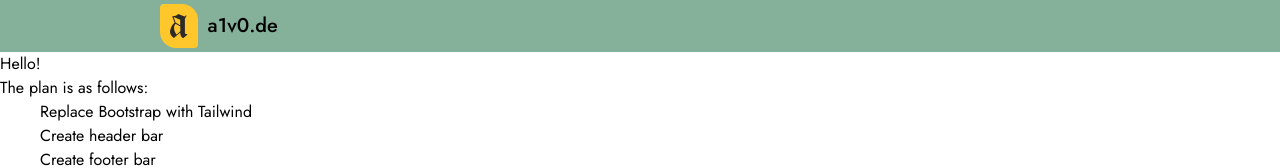
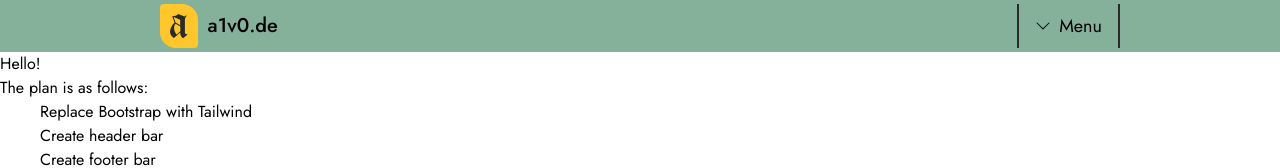
Before and after one commit to a1v0/a1v0.de, a Next.js app: page / in a window 1280 px wide. Shown: the top 168 px of the page. Built offline with nearby package versions, Linux system fonts and the light colour scheme.

Commit message:
Create Menu button

```diff
--- a/app/Header.tsx
+++ b/app/Header.tsx
@@ -4,9 +4,24 @@ import LogoLink from "./LogoLink";
 function Header() {
     return (
         <header className="bg-brand-colour p-1">
-            <nav className="mx-auto my-0 flex max-w-gutter items-center justify-between p-0">
+            <nav className="mx-auto my-0 flex max-w-gutter items-stretch justify-between p-0">
                 <div>
                     <LogoLink />
+                </div>
+                <div>
+                    <button className="flex h-full w-full items-center border-x-2 border-softer-black px-4 py-2 text-lg">
+                        <svg
+                            xmlns="http://www.w3.org/2000/svg"
+                            className="mr-2 h-4 w-4"
+                            viewBox="0 0 16 16"
+                        >
+                            <path
+                                fill-rule="evenodd"
+                                d="M1.646 4.646a.5.5 0 0 1 .708 0L8 10.293l5.646-5.647a.5.5 0 0 1 .708.708l-6 6a.5.5 0 0 1-.708 0l-6-6a.5.5 0 0 1 0-.708z"
+                            />
+                        </svg>
+                        Menu
+                    </button>
                 </div>
             </nav>
         </header>
```
